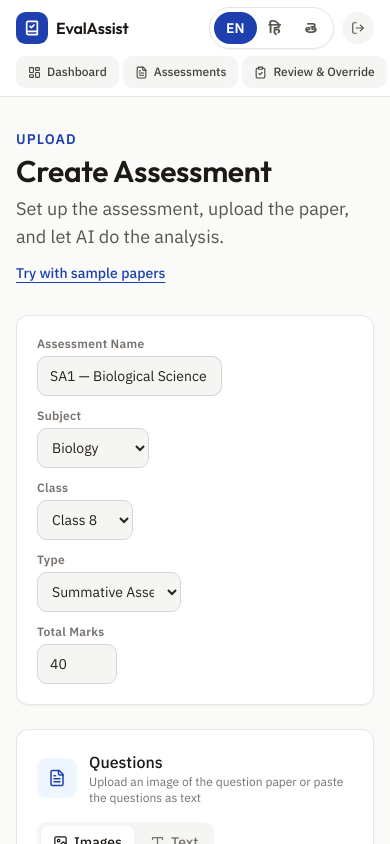
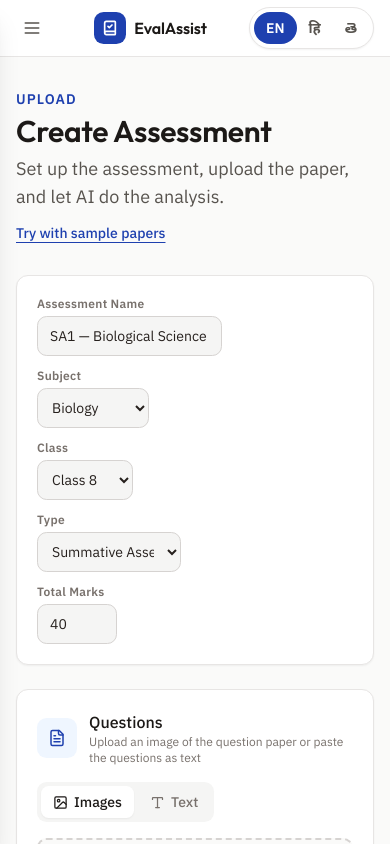
Before and after one commit to Yasaswinib04/eval-assist-emerg, a React (Create React App) app in the folder frontend/: page /upload in a window 390 px wide. Shown: the top 844 px of the page. Built offline with nearby package versions, Linux system fonts and the light colour scheme; sample sign-in values are in the browser's storage.

Commit message:
Mobile responsiveness: hamburger drawer nav, responsive heatmap, xs breakpoint

```diff
--- a/frontend/src/components/Layout.jsx
+++ b/frontend/src/components/Layout.jsx
@@ -1,12 +1,12 @@
 import { Outlet } from "react-router-dom";
-import { Sidebar, MobileTopBar } from "@/components/Sidebar";
+import { Sidebar, MobileNav } from "@/components/Sidebar";
 import { ContextBar } from "@/components/ContextBar";
 
 export const Layout = () => {
   return (
     <div className="min-h-screen bg-stone-50">
       <Sidebar />
-      <MobileTopBar />
+      <MobileNav />
       <div className="lg:pl-[260px] transition-[padding] duration-200">
         <ContextBar />
         <main className="min-h-screen">
--- a/frontend/src/components/Sidebar.jsx
+++ b/frontend/src/components/Sidebar.jsx
@@ -1,8 +1,8 @@
 import { Link, useLocation, useNavigate, useParams } from "react-router-dom";
 import { useApp } from "@/contexts/AppContext";
 import { LanguageToggle } from "@/components/LanguageToggle";
-import { BookCheck, LogOut, LayoutDashboard, FileText, ClipboardCheck, BarChart3, Target, Settings, ChevronLeft } from "lucide-react";
-import { useState } from "react";
+import { BookCheck, LogOut, LayoutDashboard, FileText, ClipboardCheck, BarChart3, Target, Settings, ChevronLeft, Menu, X } from "lucide-react";
+import { useState, useEffect } from "react";
 
 export const Sidebar = () => {
   const { t, user, logout, activeSubject, activeClass } = useApp();
@@ -131,39 +131,142 @@ export const Sidebar = () => {
   );
 };
 
-// Mobile top bar – simplified for small screens
-export const MobileTopBar = () => {
-  const { t, user, logout } = useApp();
+// Mobile nav – hamburger overlay drawer
+export const MobileNav = () => {
+  const { t, user, logout, activeSubject, activeClass } = useApp();
   const navigate = useNavigate();
+  const location = useLocation();
+  const [open, setOpen] = useState(false);
+
+  useEffect(() => {
+    setOpen(false);
+  }, [location.pathname]);
+
+  const workspace = [
+    { to: "/dashboard", label: t("dashboard"), icon: LayoutDashboard, testId: "nav-dashboard" },
+    { to: "/analysis/asm-001", label: t("assessments"), icon: FileText, testId: "nav-assessments" },
+    { to: "/review/asm-001", label: t("reviewOverride"), icon: ClipboardCheck, testId: "nav-review" },
+    { to: "/insights/asm-001", label: t("insights"), icon: BarChart3, testId: "nav-insights" },
+    { to: "/interventions/asm-001", label: t("interventions"), icon: Target, testId: "nav-interventions" },
+  ];
+
+  const isActive = (to) => {
+    if (to === "/dashboard") return location.pathname === "/dashboard" || location.pathname === "/";
+    const seg = to.split("/")[1];
+    return location.pathname.startsWith(`/${seg}`);
+  };
+
   return (
+    <>
+      {/* Sticky top bar with hamburger */}
       <header className="lg:hidden sticky top-0 z-30 bg-white border-b border-stone-200">
         <div className="flex items-center justify-between h-14 px-4">
+          <button
+            onClick={() => setOpen(true)}
+            className="h-10 w-10 rounded-lg hover:bg-stone-100 text-stone-600 flex items-center justify-center -ml-1"
+            aria-label="Open navigation menu"
+          >
+            <Menu size={20} />
+          </button>
           <Link to="/dashboard" className="flex items-center gap-2">
             <div className="h-8 w-8 rounded-lg bg-blue-800 text-white flex items-center justify-center">
               <BookCheck size={16} strokeWidth={2.5} />
             </div>
             <div className="font-display font-semibold text-stone-900">{t("appName")}</div>
           </Link>
-        <div className="flex items-center gap-2">
+          <div className="flex items-center gap-1">
             <LanguageToggle />
-          <button onClick={() => { logout(); navigate("/login"); }} className="h-8 w-8 rounded-full bg-stone-100 text-stone-600 flex items-center justify-center" data-testid="mobile-logout">
-            <LogOut size={14} />
+          </div>
+        </div>
+      </header>
+
+      {/* Overlay backdrop */}
+      {open && (
+        <div
+          className="lg:hidden fixed inset-0 z-40 bg-black/40"
+          onClick={() => setOpen(false)}
+        />
+      )}
+
+      {/* Slide-in drawer */}
+      <aside
+        className={`lg:hidden fixed top-0 left-0 z-50 h-full w-[280px] bg-white shadow-xl transition-transform duration-300 ${
+          open ? "translate-x-0" : "-translate-x-full"
+        }`}
+      >
+        <div className="flex items-center justify-between h-14 px-4 border-b border-stone-200">
+          <div className="flex items-center gap-2.5">
+            <div className="h-8 w-8 rounded-lg bg-blue-800 text-white flex items-center justify-center shrink-0">
+              <BookCheck size={16} strokeWidth={2.5} />
+            </div>
+            <div>
+              <div className="font-display font-semibold text-stone-900 text-base">{t("appName")}</div>
+              <div className="text-[10px] text-stone-500">Teacher Workspace</div>
+            </div>
+          </div>
+          <button
+            onClick={() => setOpen(false)}
+            className="h-10 w-10 rounded-lg hover:bg-stone-100 text-stone-500 flex items-center justify-center -mr-1"
+            aria-label="Close navigation menu"
+          >
+            <X size={18} />
           </button>
         </div>
+
+        <nav className="flex-1 overflow-y-auto px-3 py-4" style={{ height: "calc(100% - 56px)" }}>
+          <div className="text-[10px] font-bold tracking-[0.12em] uppercase text-stone-400 px-3 mb-2">{t("workspace")}</div>
+          <div className="space-y-0.5">
+            {workspace.map((item) => {
+              const Icon = item.icon;
+              const active = isActive(item.to);
+              return (
+                <Link
+                  key={item.to}
+                  to={item.to}
+                  data-testid={item.testId}
+                  className={`flex items-center gap-3 px-3 py-3 rounded-lg text-sm font-medium transition-colors ${
+                    active ? "bg-blue-50 text-blue-800" : "text-stone-600 hover:text-stone-900 hover:bg-stone-100"
+                  }`}
+                >
+                  <Icon size={18} className="shrink-0" />
+                  <span>{item.label}</span>
+                </Link>
+              );
+            })}
           </div>
-      <div className="flex items-center gap-1 px-4 pb-2 overflow-x-auto scrollbar-thin">
-        {[
-          { to: "/dashboard", label: t("dashboard"), icon: LayoutDashboard },
-          { to: "/analysis/asm-001", label: t("assessments"), icon: FileText },
-          { to: "/review/asm-001", label: t("reviewOverride"), icon: ClipboardCheck },
-          { to: "/insights/asm-001", label: t("insights"), icon: BarChart3 },
-          { to: "/interventions/asm-001", label: t("interventions"), icon: Target },
-        ].map((it) => (
-          <Link key={it.to} to={it.to} className="flex items-center gap-1.5 px-3 h-8 rounded-lg bg-stone-100 text-stone-700 text-xs font-medium whitespace-nowrap">
-            <it.icon size={13} /> {it.label}
-          </Link>
-        ))}
+
+          <div className="text-[10px] font-bold tracking-[0.12em] uppercase text-stone-400 px-3 mt-6 mb-2">{t("account")}</div>
+          <button
+            onClick={() => {}}
+            className="w-full flex items-center gap-3 px-3 py-3 rounded-lg text-sm font-medium text-stone-600 hover:text-stone-900 hover:bg-stone-100"
+          >
+            <Settings size={18} /> <span>{t("settings")}</span>
+          </button>
+
+          <div className="mt-auto border-t border-stone-200 pt-3 px-3" style={{ marginTop: "auto" }}>
+            <div className="flex justify-center mb-3"><LanguageToggle /></div>
+            {user && (
+              <div className="flex items-center gap-2.5">
+                <div className="h-9 w-9 rounded-full bg-blue-100 text-blue-800 flex items-center justify-center text-sm font-semibold shrink-0">
+                  {user.name.split(" ").map((n) => n[0]).join("").slice(0, 2)}
                 </div>
-    </header>
+                <div className="leading-tight flex-1 min-w-0">
+                  <div className="text-sm font-semibold text-stone-900 truncate">{user.name}</div>
+                  <div className="text-[11px] text-stone-500 truncate">{activeSubject || "Subject"} · {activeClass || "Class"}</div>
+                </div>
+                <button
+                  onClick={() => { logout(); navigate("/login"); }}
+                  className="h-10 w-10 rounded-lg hover:bg-stone-100 text-stone-500 flex items-center justify-center"
+                  data-testid="mobile-logout"
+                  aria-label={t("logout")}
+                >
+                  <LogOut size={16} />
+                </button>
+              </div>
+            )}
+          </div>
+        </nav>
+      </aside>
+    </>
   );
 };
--- a/frontend/src/pages/Upload.jsx
+++ b/frontend/src/pages/Upload.jsx
@@ -29,7 +29,7 @@ const TabUpload = ({ files, onAdd, onRemove, testId }) => {
               <img src={f.preview} alt="" className="w-full h-full object-cover" />
               <button
                 onClick={() => onRemove(f.id || i)}
-                className="absolute top-1 right-1 bg-black/60 hover:bg-black/80 text-white rounded-full p-0.5 opacity-0 group-hover:opacity-100 transition-opacity"
+                className="absolute top-1 right-1 bg-black/60 hover:bg-black/80 text-white rounded-full p-1.5 opacity-0 group-hover:opacity-100 transition-opacity min-h-[36px] min-w-[36px] flex items-center justify-center"
               >
                 <X size={14} />
               </button>
--- a/frontend/tailwind.config.js
+++ b/frontend/tailwind.config.js
@@ -7,6 +7,9 @@ module.exports = {
   ],
   theme: {
     extend: {
+      screens: {
+        xs: '480px',
+      },
       borderRadius: {
         lg: 'var(--radius)',
         md: 'calc(var(--radius) - 2px)',
```
Also changed, not shown: frontend/src/pages/Review.jsx (+4 -4 lines). Lines whose indentation alone changed are shown as unchanged.
